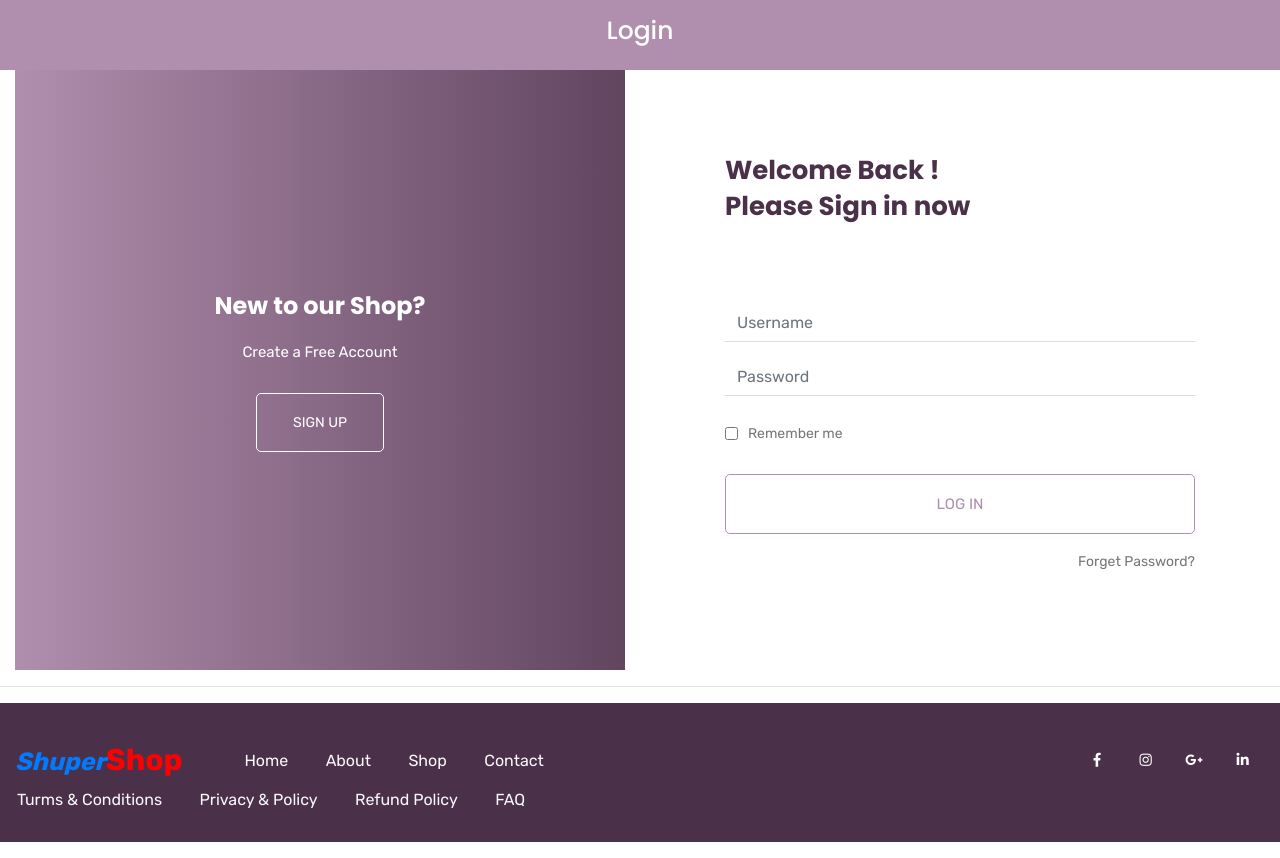
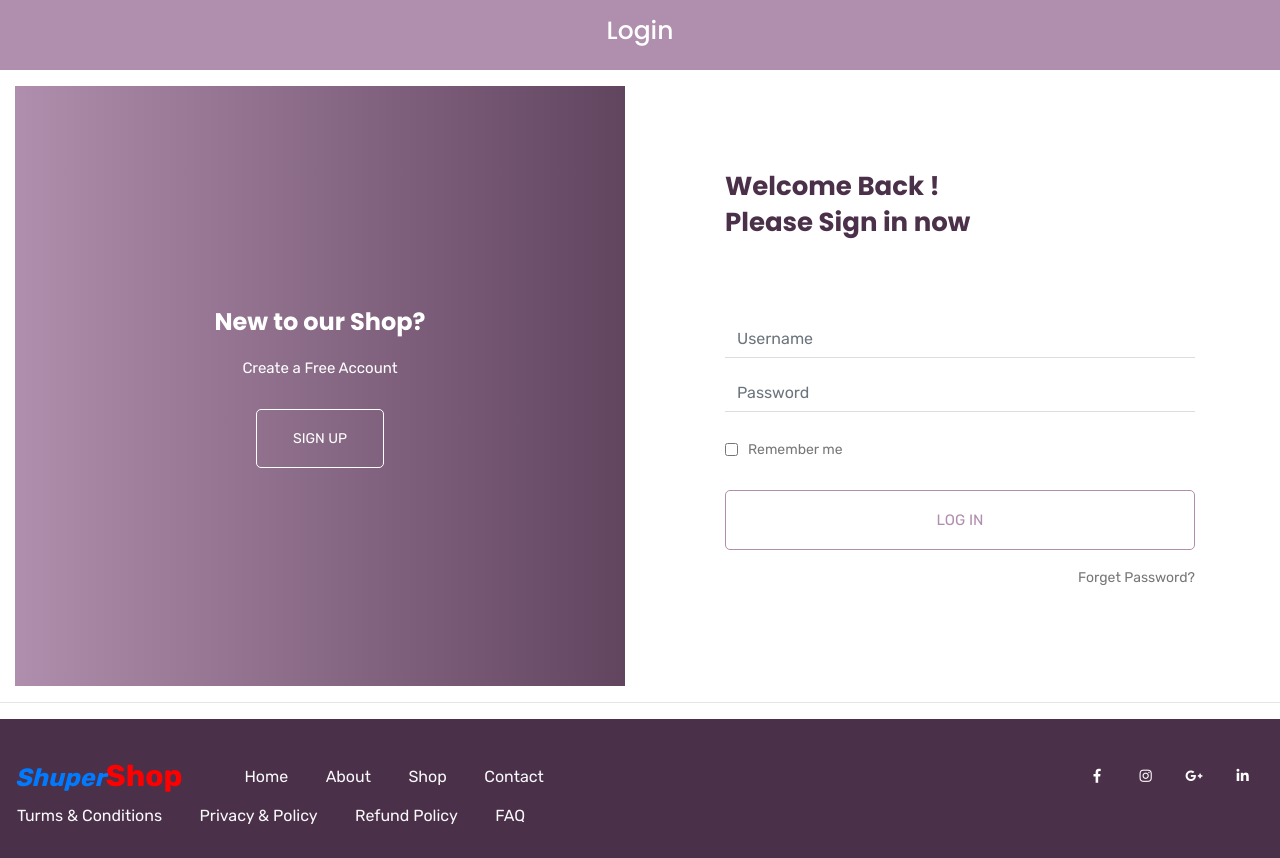
Before and after one commit to imranakhtar1786/ShuperShop, a Django app: page /login/ in a window 1280 px wide. Shown: the part 86-944 px from the top of the page. Run offline with Django 4.2, Linux system fonts and the light colour scheme; some libraries are stand-ins or nearby versions.

Commit message:
23-11-2023

```diff
--- a/mainapp/templates/login.html
+++ b/mainapp/templates/login.html
@@ -20,7 +20,7 @@
     <!-- breadcrumb part end-->
 
     <!--================login_part Area =================-->
-    <section class="login_part">
+    <section class="login_part mt-3 ">
         <div class="container-fluid">
             <div class="row align-items-center">
                 <div class="col-lg-6 col-md-6">
```
